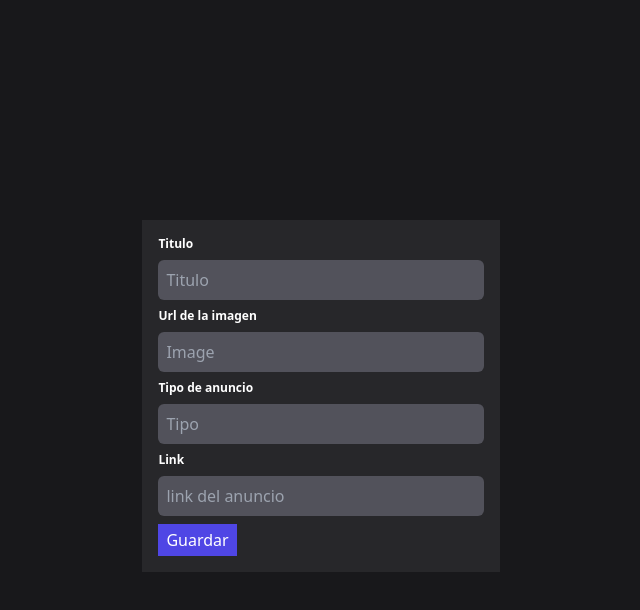
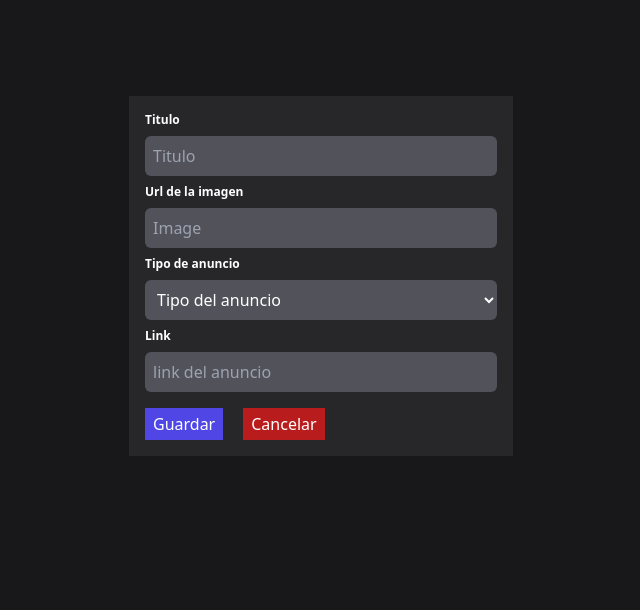
Before and after one commit to Nannajpg/IDS-admin-panel, a React (Create React App) app: page /newAd in a window 1280 px wide. Shown: the top 610 px of the page, without its empty margins (319-959 px from the left). Built offline with nearby package versions, Linux system fonts and the light colour scheme.

Commit message:
Filtrado de anuncios bien bello
filtrado de anuncios, boton de cancelar creado de anuncio y seleccion de tipo de anuncio limitada

```diff
--- a/src/App.js
+++ b/src/App.js
@@ -7,7 +7,7 @@ import AdsList from "./cores/ads/AdsList";
 function App() {
 
   return (
-    <div className="bg-zinc-900 md:h-screen text-white h-full">
+    <div className="bg-zinc-900 text-white h-full">
       <div className="flex items-center justify-center h-full">
         <BrowserRouter>
           <Routes>
--- a/src/cores/ads/Ad.jsx
+++ b/src/cores/ads/Ad.jsx
@@ -1,24 +1,17 @@
 import React from 'react';
 import { useSelector } from 'react-redux';
 import { Link } from 'react-router-dom';
-//import { deleteAd } from '../../features/ads/adSlice';
 
 const Ad = ({ id, isVisible, showModal }) => {
   const ad = useSelector(state => state.ads.ads.find(ad => ad.id === id));
-  //const dispatch = useDispatch();
-
-  //const handleDelete = async (e) => {
-    //const res = await dispatch(deleteAd(id));
-    //return res;
-  //}
 
   return (
     <div key={id} className="bg-neutral-800 p-4 rounded-md">
             <h3 className="text-center">{ad.announcer}</h3>
             <img src={ad.image} alt="adImage" className="my-5 object-contain" />
-            <a href={ad.link}>Link</a>
-            <p className="text-center">{ad.adType}</p>
-            <div className="flex gap-x-2">
+            <a href={ad.link}>Link del anuncio: {ad.announcer}</a>
+            <p className="mb-4">Tipo de anuncio: {ad.adType}</p>
+            <div className="flex gap-x-2 ">
               <Link
                 to={`/editAd/` + ad.id}
                 className="bg-zinc-600 px-2 py-1 text-xs rounded-md"
--- a/src/cores/ads/AdsList.jsx
+++ b/src/cores/ads/AdsList.jsx
@@ -1,15 +1,17 @@
-import React from 'react'
-import { useSelector, useDispatch } from 'react-redux';
-import Ad from './Ad'
-import { fetchAds } from '../../features/ads/adSlice';
-import { useEffect } from 'react';
-import AdsListHeader from './AdsListHeader';
-import ModalDeleteAd from './ModalDeleteAd';
-import useModal from './useModal';
+import React from "react";
+import { useSelector, useDispatch } from "react-redux";
+import Ad from "./Ad";
+import { fetchAds } from "../../features/ads/adSlice";
+import { useEffect } from "react";
+import AdsListHeader from "./AdsListHeader";
+import ModalDeleteAd from "./ModalDeleteAd";
+import useModal from "./useModal";
+import { useState } from "react";
 
 const AdsList = () => {
-  const adsState = useSelector(state => state);
+  const adsState = useSelector((state) => state);
   const dispatch = useDispatch();
+  const [adsFilter, setAdsFilter] = useState(adsState.ads.ads);
 
   const { isVisible, toggleModal, getId } = useModal();
 
@@ -17,15 +19,42 @@ const AdsList = () => {
     dispatch(fetchAds());
   }, [dispatch]);
 
+  const handleChange = (e) => {
+    if (e.target.value === "") {
+      setAdsFilter(adsState.ads.ads);
+    } else {
+      setAdsFilter(
+        adsState.ads.ads.filter((ad) => {
+          return ad.adType === e.target.value;
+        })
+      );
+    }
+  };
+
   return (
     <div className="w-4/6">
       <AdsListHeader />
+      <select
+        name="filterType"
+        className="w-full p-2 rounded-md bg-zinc-600 mb-2"
+        onChange={(e) => handleChange(e)}
+      >
+        <option value="">Todos los anuncios</option>
+        <option value="estatico">Estáticos</option>
+        <option value="flotante">Flotantes</option>
+      </select>
       <div className="grid md:grid-cols-3 gap-4 grid-cols-1">
-       {adsState.ads.ads.map(ad => <Ad id={ad.id} key={ad.id} showModal={toggleModal} />)}
+        {adsFilter.map((ad) => (
+          <Ad id={ad.id} key={ad.id} showModal={toggleModal} />
+        ))}
       </div>
-      <ModalDeleteAd isVisible={isVisible} hideModal={toggleModal} getId={getId} />
+      <ModalDeleteAd
+        isVisible={isVisible}
+        hideModal={toggleModal}
+        getId={getId}
+      />
     </div>
-  )
-}
+  );
+};
 
-export default AdsList
+export default AdsList;
--- a/src/cores/ads/AdsListHeader.jsx
+++ b/src/cores/ads/AdsListHeader.jsx
@@ -7,7 +7,7 @@ const AdsListHeader = () => {
   const ads = useSelector((state) => state.ads.ads);
 
   return (
-    <header className="flex justify-between items-center">
+    <header className="flex justify-between items-center mt-5">
       <h1>Anuncios: {ads.length}</h1>
       <Link to="/newAd" className="bg-indigo-600 px-2 py-1 rounded-sm text-sm mb-2">
         Crear Anuncio
--- a/src/cores/ads/Form.jsx
+++ b/src/cores/ads/Form.jsx
@@ -1,5 +1,5 @@
-import React, { useRef } from 'react'
-import { useNavigate } from 'react-router-dom';
+import React, { useRef } from "react";
+import { useNavigate } from "react-router-dom";
 
 const Form = ({ action, id }) => {
   const announcerRef = useRef(null);
@@ -15,18 +15,18 @@ const Form = ({ action, id }) => {
       announcer: announcerRef.current.value,
       adType: adTypeRef.current.value,
       redirecTo: redirecToRef.current.value,
-      img: imgRef.current.value
-    }
-    announcerRef.current.value = '';
-    imgRef.current.value = '';
-    adTypeRef.current.value = '';
-    redirecToRef.current.value = '';
-    await action( ad, id );
-    navigate('/');
-  }
+      img: imgRef.current.value,
+    };
+    announcerRef.current.value = "";
+    imgRef.current.value = "";
+    adTypeRef.current.value = "";
+    redirecToRef.current.value = "";
+    await action(ad, id);
+    navigate("/");
+  };
 
   return (
-    <form onSubmit={handleSubmit} className="bg-zinc-800 max-w-sm p-4 mb-2">
+    <form onSubmit={handleSubmit} className="bg-zinc-800 max-w-sm p-4 mt-24">
       <label htmlFor="announcer" className="block text-xs font-bold mb-2">
         Titulo
       </label>
@@ -36,6 +36,7 @@ const Form = ({ action, id }) => {
         placeholder="Titulo"
         ref={announcerRef}
         className="w-full p-2 rounded-md bg-zinc-600 mb-2"
+        required
       />
       <label htmlFor="image" className="block text-xs font-bold mb-2">
         Url de la imagen
@@ -46,17 +47,22 @@ const Form = ({ action, id }) => {
         placeholder="Image"
         ref={imgRef}
         className="w-full p-2 rounded-md bg-zinc-600 mb-2"
+        required
       />
       <label htmlFor="adType" className="block text-xs font-bold mb-2">
         Tipo de anuncio
       </label>
-      <input
+      <select
         name="adType"
-        type="text"
-        placeholder="Tipo"
+        className="w-full p-2 rounded-md bg-zinc-600 mb-2"
         ref={adTypeRef}
-        className="w-full p-2 rounded-md bg-zinc-600 mb-2"
-      />
+        placeholder="Tipo del anuncio"
+        required
+      >
+        <option value="">Tipo del anuncio</option>
+        <option value="estatico">Estático</option>
+        <option value="flotante">Flotante</option>
+      </select>
       <label htmlFor="redirecTo" className="block text-xs font-bold mb-2">
         Link
       </label>
@@ -65,11 +71,22 @@ const Form = ({ action, id }) => {
         type="text"
         placeholder="link del anuncio"
         ref={redirecToRef}
-        className="w-full p-2 rounded-md bg-zinc-600 mb-2"
+        className="w-full p-2 rounded-md bg-zinc-600 mb-4"
+        required
       />
-      <button className="bg-indigo-600 px-2 py-1">Guardar</button>
+      <button className="bg-indigo-600 px-2 py-1" type="Submit">
+        Guardar
+      </button>
+      <button
+        className="bg-red-700 px-2 py-1 hover:bg-red-800 md:ml-5"
+        onClick={() => {
+          navigate("/");
+        }}
+      >
+        Cancelar
+      </button>
     </form>
   );
-}
+};
 
 export default Form;
--- a/src/features/ads/adSlice.jsx
+++ b/src/features/ads/adSlice.jsx
@@ -25,7 +25,7 @@ export const adsSlice = createSlice({
   name: "@ads",
   initialState: {
     loading: 'idle',
-    ads: []
+    ads: [{id:'1', announcer:'Facebook', image:'https://upload.wikimedia.org/wikipedia/commons/thumb/9/95/Instagram_logo_2022.svg/1200px-Instagram_logo_2022.svg.png', adType:'estatico', link:'https://www.facebook.com'},{id:'2', announcer:'Facebook', image:'https://upload.wikimedia.org/wikipedia/commons/thumb/9/95/Instagram_logo_2022.svg/1200px-Instagram_logo_2022.svg.png', adType:'estatico', link:'https://www.facebook.com'},{id:'3', announcer:'Facebook', image:'https://upload.wikimedia.org/wikipedia/commons/thumb/9/95/Instagram_logo_2022.svg/1200px-Instagram_logo_2022.svg.png', adType:'flotante', link:'https://www.facebook.com'},]
   },
   reducers: {
     editAd: (state, action) => {
--- a/src/index.css
+++ b/src/index.css
@@ -5,3 +5,7 @@
 * {
   box-sizing: border-box;
 }
+
+html{
+  background-color: rgb(24 24 27);
+}
```
